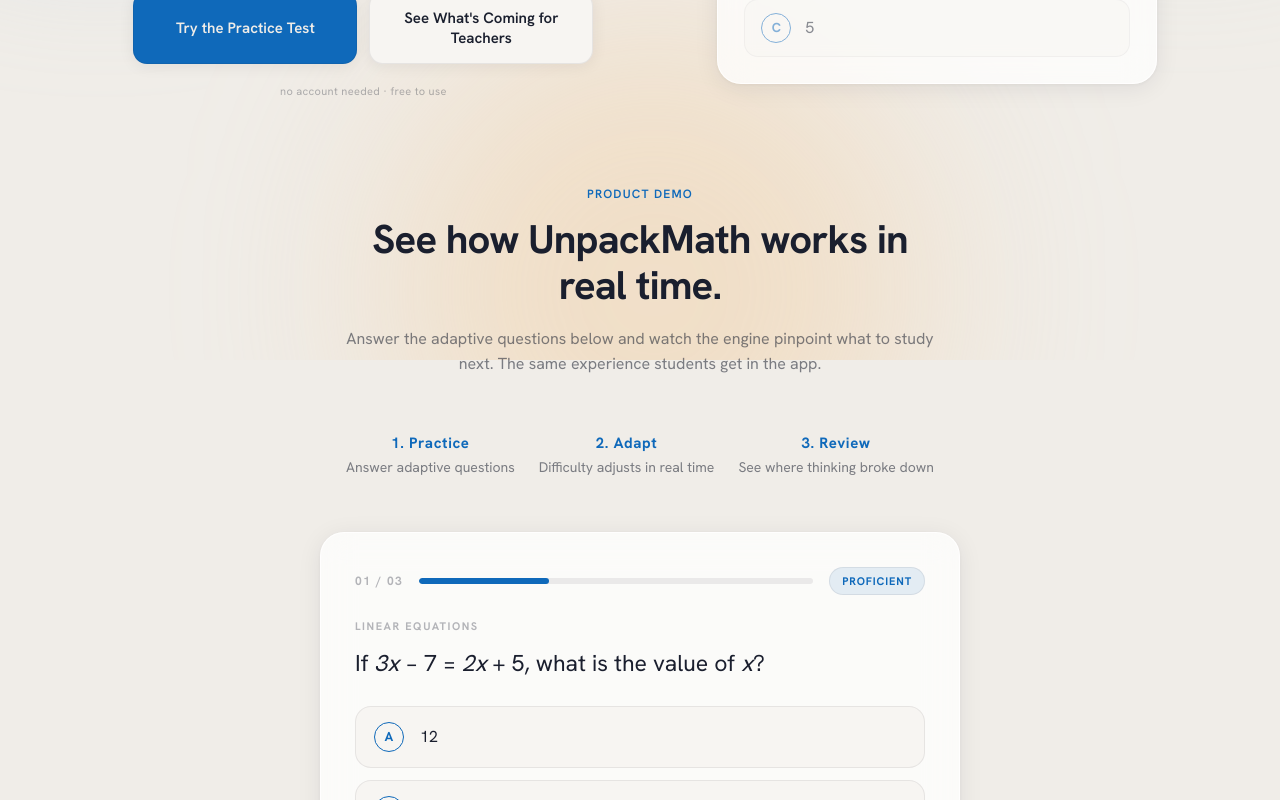
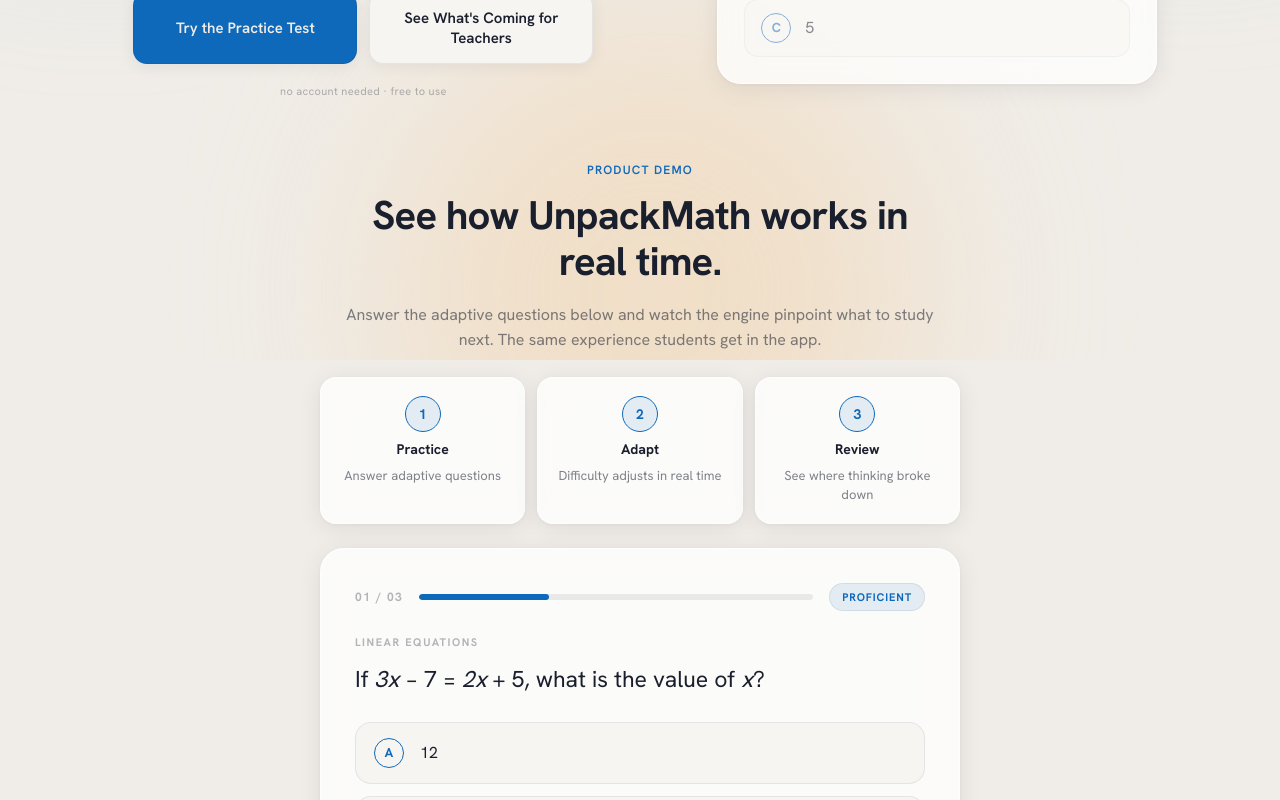
Before and after one commit to jd-oviedo/unpackmath-home, a Next.js app: page / in a window 1280 px wide. Shown: the part 440-1240 px from the top of the page. Built offline with nearby package versions, Linux system fonts and the light colour scheme; a web font is replaced by a local one.

Commit message:
ui: redesign step indicators, tighten demo section gaps

```diff
--- a/app/components/DemoSection.tsx
+++ b/app/components/DemoSection.tsx
@@ -118,11 +118,11 @@
       id="demo"
       style={{
         background: "transparent",
-        padding: "48px 24px 56px",
+        padding: "24px 24px 32px",
         display: "flex",
         flexDirection: "column",
         alignItems: "center",
-        gap: "56px",
+        gap: "24px",
       }}
     >
       {/* Section header */}
@@ -139,18 +139,21 @@
       </div>
 
       {/* Step indicators */}
-      <div style={{ display: "flex", gap: "24px", flexWrap: "wrap", justifyContent: "center" }}>
-        {[
-          ["1. Practice", "Answer adaptive questions"],
-          ["2. Adapt", "Difficulty adjusts in real time"],
-          ["3. Review", "See where thinking broke down"],
-        ].map(([step, desc]) => (
-          <div key={step} style={{ textAlign: "center" }}>
-            <p style={{ fontSize: "15px", fontWeight: 700, color: "var(--ec-accent)", marginBottom: "5px", letterSpacing: "0.04em" }}>{step}</p>
-            <p style={{ fontSize: "14px", color: "var(--ec-ink-muted)", margin: 0 }}>{desc}</p>
-          </div>
-        ))}
+      <div style={{ display: "flex", gap: "12px", flexWrap: "wrap", justifyContent: "center", width: "100%", maxWidth: "640px" }}>
+  {[
+    { num: "1", label: "Practice", desc: "Answer adaptive questions" },
+    { num: "2", label: "Adapt", desc: "Difficulty adjusts in real time" },
+    { num: "3", label: "Review", desc: "See where thinking broke down" },
+  ].map((s) => (
+    <div key={s.num} className="um-glass-card--strong" style={{ flex: 1, minWidth: "160px", borderRadius: "16px", padding: "18px 16px", textAlign: "center", display: "flex", flexDirection: "column", alignItems: "center", gap: "8px" }}>
+      <div style={{ width: "36px", height: "36px", borderRadius: "50%", background: "var(--ec-accent-soft)", border: "1px solid var(--ec-accent)", display: "flex", alignItems: "center", justifyContent: "center", flexShrink: 0 }}>
+        <span style={{ fontSize: "14px", fontWeight: 800, color: "var(--ec-accent)" }}>{s.num}</span>
       </div>
+      <p style={{ fontSize: "14px", fontWeight: 700, color: "var(--ec-ink)", margin: 0 }}>{s.label}</p>
+      <p style={{ fontSize: "13px", color: "var(--ec-ink-muted)", margin: 0, lineHeight: 1.5 }}>{s.desc}</p>
+    </div>
+  ))}
+</div>
 
       {/* Live quiz card */}
       <div
```
